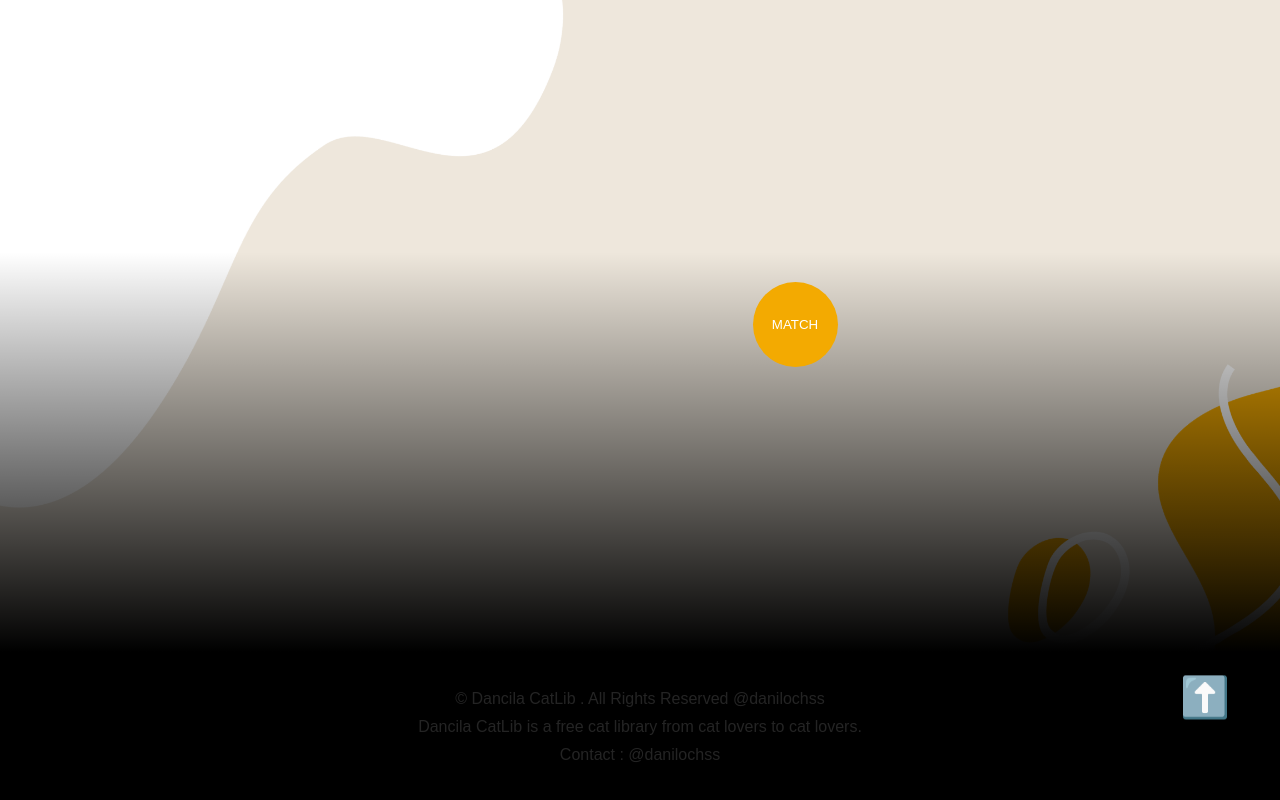
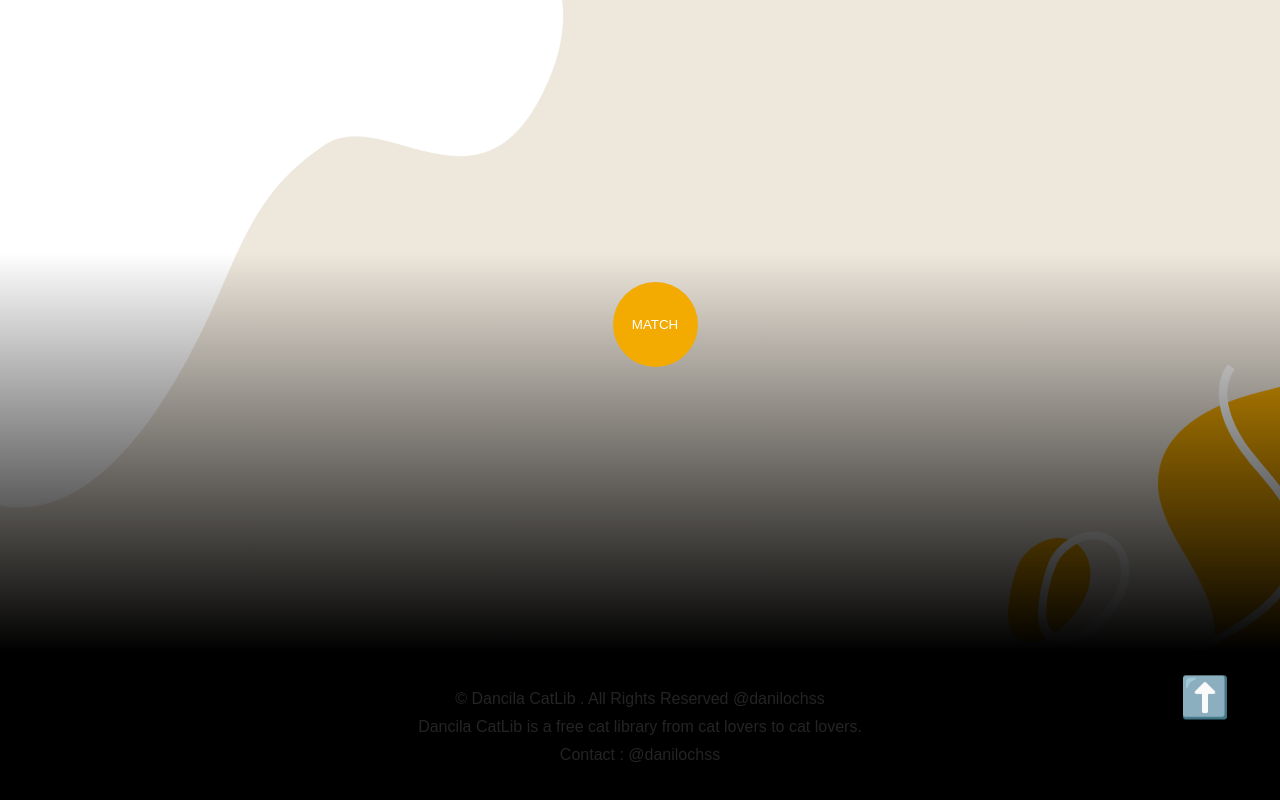
Before and after one commit to daniloalb3/dancila-cat-lib, a website: page index.html in a window 1280 px wide. Shown: the part 2958-3758 px from the top of the page. Drawn offline with nearby package versions, Linux system fonts and the light colour scheme.

Commit message:
problema do botão do match resolvido

```diff
--- a/index.html
+++ b/index.html
@@ -161,7 +161,6 @@
           <div class="box-3">
             <div id="yourMatchIsName"></div>
             <div id="yourMatchIs"></div>
-            <button onclick="matchingBreed()" class="heart">MATCH</button>
           </div>
 
           <div class="box-3">
@@ -169,6 +168,7 @@
             <div id="match"></div>
             <button id="returnHomeBtn"><a href="#nav">⬆️</a></button>
           </div>
+          <button onclick="matchingBreed()" class="heart">MATCH</button>
         </section>
       </main>
     </div>
--- a/style.css
+++ b/style.css
@@ -401,18 +401,20 @@ main {
 
 .heart {
   position: absolute;
-  margin: 430px 200px 200px 1150px;
+  margin: 430px 300px 200px 330px;
   background-color: #f3aa01;
   color: white;
   height: 85px;
   width: 85px;
   border-radius: 50%;
   border: none;
-  transition: 0.8s;
+  transition: 1s;
+  z-index: 5555;
 }
+
 .heart:hover {
   position: absolute;
-  margin: 430px 200px 200px 1150px;
+  margin: 430px 300px 200px 330px;
   background-color: #fefefe;
   color: #f3aa01;
   height: 85px;
```
